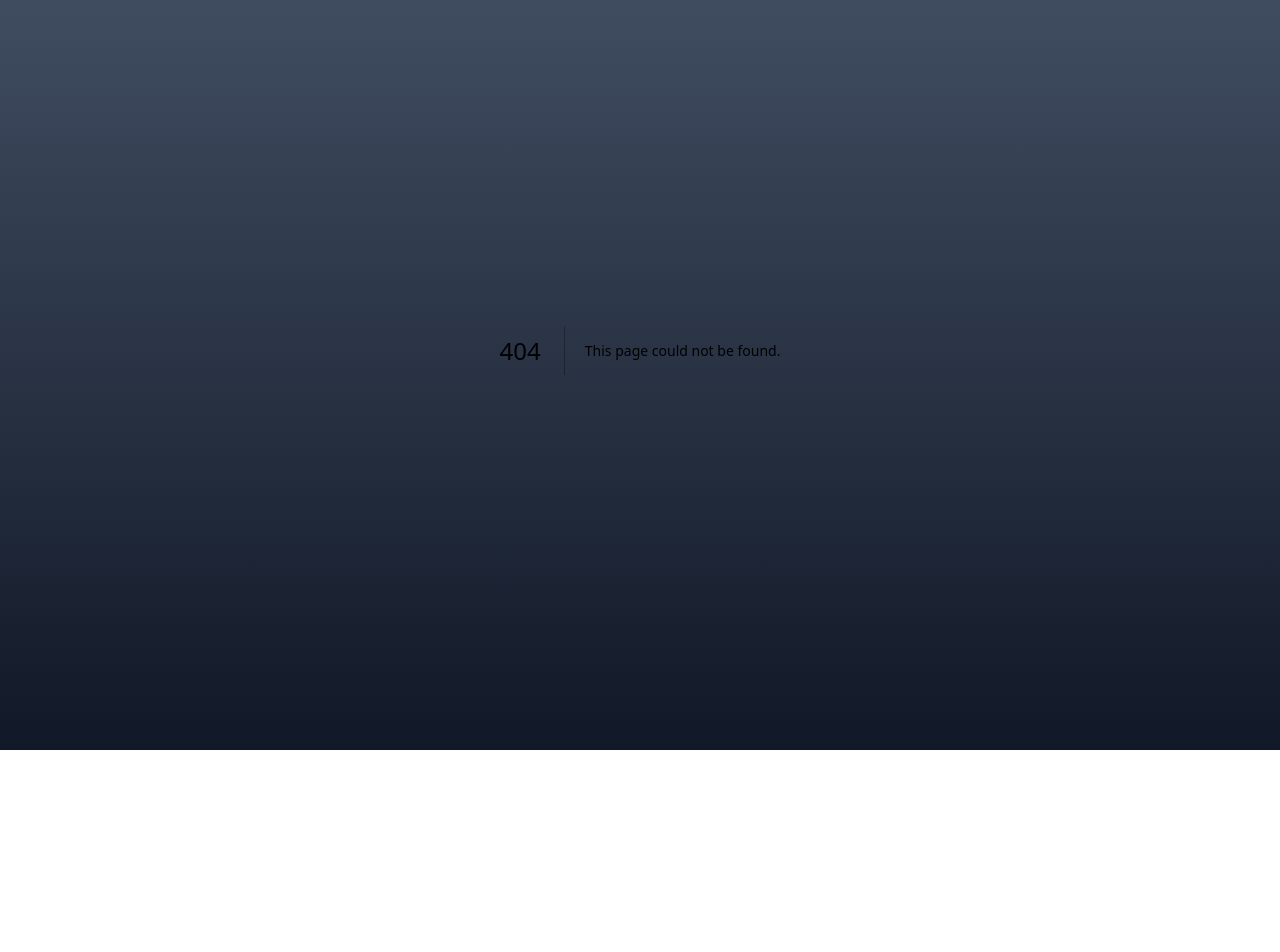
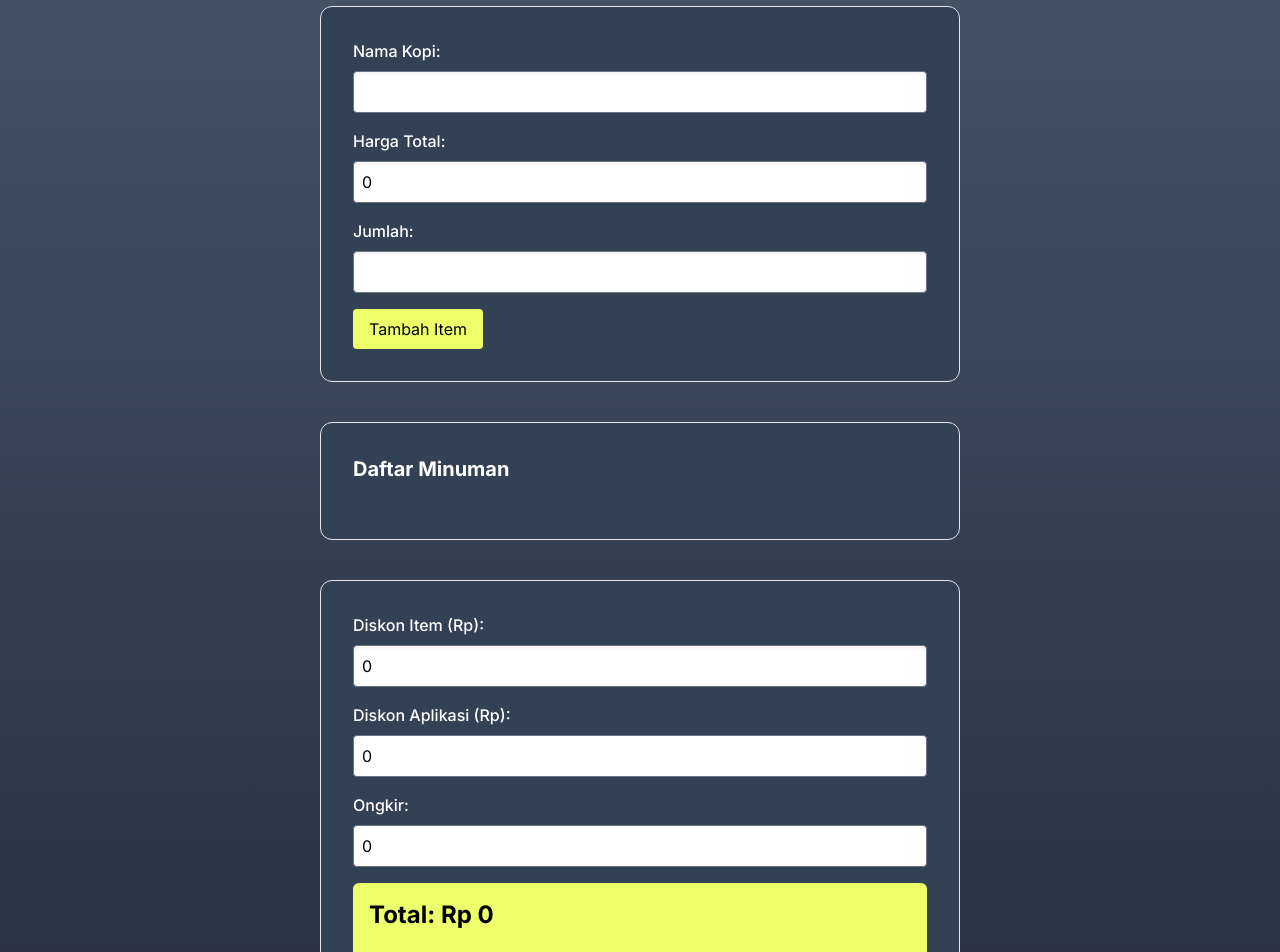
Before and after one commit to fasfashan/new-portfolio, a Next.js app: page /hitung-kopi in a window 1280 px wide. Before the commit this address had no page. Shown: the part 120-1072 px from the top of the page. Before the commit the page ends 870 px from the top, so only its background shows below. Built offline with nearby package versions, Linux system fonts and the light colour scheme.

Commit message:
update aplikasi split bill

```diff
--- /dev/null
+++ b/app/components/hitung-kopi.jsx
@@ -0,0 +1,211 @@
+"use client";
+import React, { useState } from "react";
+import Image from "next/image";
+
+function App() {
+  const [items, setItems] = useState([]);
+  const [name, setName] = useState("");
+  const [totalPrice, setTotalPrice] = useState("");
+  const [quantity, setQuantity] = useState("");
+  const [itemDiscount, setItemDiscount] = useState("");
+  const [appDiscount, setAppDiscount] = useState("");
+  const [shippingCost, setShippingCost] = useState("");
+
+  const addItem = (e) => {
+    e.preventDefault();
+    const parsedTotalPrice = parseFloat(totalPrice.replace(/\./g, "")) || 0;
+    const parsedQuantity = parseInt(quantity) || 0;
+
+    if (name && parsedTotalPrice > 0 && parsedQuantity > 0) {
+      setItems([
+        ...items,
+        { name, totalPrice: parsedTotalPrice, quantity: parsedQuantity },
+      ]);
+
+      // Reset form fields
+      setName("");
+      setTotalPrice("");
+      setQuantity("");
+    }
+  };
+
+  const removeItem = (index) => {
+    setItems(items.filter((_, i) => i !== index));
+  };
+
+  const calculateTotal = () => {
+    const subtotal = items.reduce((total, item) => total + item.totalPrice, 0);
+    const itemDiscountValue = parseFloat(itemDiscount.replace(/\./g, "")) || 0;
+    const appDiscountValue = parseFloat(appDiscount.replace(/\./g, "")) || 0;
+    const shippingCostValue = parseFloat(shippingCost.replace(/\./g, "")) || 0;
+
+    const total =
+      subtotal - itemDiscountValue - appDiscountValue + shippingCostValue;
+    return total.toLocaleString("id-ID");
+  };
+
+  const calculatePricePerItem = () => {
+    const subtotal = items.reduce((total, item) => total + item.totalPrice, 0);
+    const itemDiscountValue = parseFloat(itemDiscount.replace(/\./g, "")) || 0;
+    const appDiscountValue = parseFloat(appDiscount.replace(/\./g, "")) || 0;
+    const shippingCostValue = parseFloat(shippingCost.replace(/\./g, "")) || 0;
+
+    // Total diskon
+    const totalDiscount = itemDiscountValue + appDiscountValue;
+
+    // Total yang dikurangi diskon
+    const totalAfterDiscount = subtotal - totalDiscount;
+
+    // Harga per pcs dengan ongkir
+    return items.map((item) => {
+      // Diskon proporsional untuk setiap item
+      const discount = (item.totalPrice / subtotal) * totalDiscount;
+      const discountedPrice = item.totalPrice - discount;
+
+      // Ongkir proporsional untuk setiap item
+      const totalPriceWithShipping =
+        discountedPrice + shippingCostValue / items.length;
+      const pricePerItemWithShipping = totalPriceWithShipping / item.quantity;
+
+      return pricePerItemWithShipping.toLocaleString("id-ID", {
+        maximumFractionDigits: 0,
+      });
+    });
+  };
+
+  const formatNumber = (value) => {
+    const number = parseFloat(value.replace(/\./g, "")) || 0;
+    return number.toLocaleString("id-ID");
+  };
+
+  const handleChange = (setter) => (e) => {
+    const formattedValue = e.target.value.replace(/\./g, "");
+    setter(formattedValue);
+  };
+
+  const handleBlur = (setter) => (e) => {
+    setter(formatNumber(e.target.value));
+  };
+
+  return (
+    <div className="App container mx-auto max-w-2xl m-auto px-4 py-4 p-4">
+      <form
+        onSubmit={addItem}
+        className="mb-6 p-8 border bg-slate-700 shadow-slate-900 rounded-xl mt-10"
+      >
+        <div className="mb-4 space-y-2">
+          <label className="block text-white font-medium">Nama Kopi:</label>
+          <input
+            type="text"
+            value={name}
+            onChange={(e) => setName(e.target.value)}
+            className="border rounded w-full p-2 shadow-inner"
+            required
+          />
+        </div>
+        <div className="mb-4 space-y-2">
+          <label className="block text-white font-medium">Harga Total:</label>
+          <input
+            type="text"
+            value={formatNumber(totalPrice)}
+            onChange={handleChange(setTotalPrice)}
+            onBlur={handleBlur(setTotalPrice)}
+            className="border rounded w-full p-2 shadow-inner"
+            required
+          />
+        </div>
+        <div className="mb-4 space-y-2">
+          <label className="block text-white font-medium">Jumlah:</label>
+          <input
+            type="number"
+            value={quantity}
+            onChange={(e) => setQuantity(e.target.value)}
+            className="border rounded w-full p-2 shadow-inner"
+            required
+          />
+        </div>
+        <button type="submit" className="bg-primary px-4 py-2 rounded">
+          Tambah Item
+        </button>
+      </form>
+
+      <div className="p-8 border bg-slate-700 shadow-slate-900 rounded-xl mt-10">
+        <h2 className="text-xl text-white font-bold mb-4">Daftar Minuman</h2>
+        <ul className="text-white mb-6 space-y-3">
+          {items.map((item, index) => (
+            <li key={index} className="flex items-center justify-between">
+              <span>
+                🍺 {item.name} - Rp {item.totalPrice.toLocaleString("id-ID")}{" "}
+                {item.quantity} pcs
+              </span>
+              <button
+                onClick={() => removeItem(index)}
+                className="bg-red-500 text-white px-2 py-1 rounded"
+              >
+                Hapus
+              </button>
+            </li>
+          ))}
+        </ul>
+      </div>
+
+      <div className="mb-6 p-8 border bg-slate-700 shadow-slate-900 rounded-xl mt-10">
+        <div className="mb-4 space-y-2">
+          <label className="block font-medium text-white">
+            Diskon Item (Rp):
+          </label>
+          <input
+            type="text"
+            value={formatNumber(itemDiscount)}
+            onChange={handleChange(setItemDiscount)}
+            onBlur={handleBlur(setItemDiscount)}
+            className="border rounded w-full p-2 shadow-inner"
+          />
+        </div>
+        <div className="mb-4 space-y-2">
+          <label className="block font-medium text-white">
+            Diskon Aplikasi (Rp):
+          </label>
+          <input
+            type="text"
+            value={formatNumber(appDiscount)}
+            onChange={handleChange(setAppDiscount)}
+            onBlur={handleBlur(setAppDiscount)}
+            className="border rounded w-full p-2"
+          />
+        </div>
+        <div className="mb-4 space-y-2">
+          <label className="block font-medium text-white">Ongkir:</label>
+          <input
+            type="text"
+            value={formatNumber(shippingCost)}
+            onChange={handleChange(setShippingCost)}
+            onBlur={handleBlur(setShippingCost)}
+            className="border rounded w-full p-2"
+          />
+        </div>
+        <div className="bg-primary p-4 space-y-4 rounded-md">
+          <p className="font-bold text-2xl">Total: Rp {calculateTotal()}</p>
+          <ul className=" mb-6">
+            {items.map((item, index) => (
+              <li key={index}>
+                🍺 {item.name} - Rp {calculatePricePerItem()[index]} per pcs
+                (setelah diskon)
+              </li>
+            ))}
+          </ul>
+        </div>
+      </div>
+
+      <Image
+        className="m-auto rounded-xl"
+        src="/meme-kopi.jpg"
+        width={600}
+        height={400}
+        alt="DIgmar"
+      />
+    </div>
+  );
+}
+
+export default App;
--- a/app/components/main.jsx
+++ b/app/components/main.jsx
@@ -22,11 +22,11 @@ export default function Main() {
     return () => clearInterval(interval); // Bersihkan interval saat komponen dilepas
   }, []);
   return (
-    <main className="m-auto px-4 gap-8 mt-12 grid grid-cols-12 max-w-6xl">
+    <main className="m-auto px-4 gap-8 mt-12 grid grid-cols-12 md:max-w-6xl">
       <div className="space-y-10 md:col-span-6 col-span-12 ">
         <div className="space-y-4">
           <div className="spacey-1">
-            <h1 className="md:text-5xl text-3xl tracking-tight text-white md:tracking-tighter">
+            <h1 className="md:text-6xl text-3xl tracking-tight text-white md:tracking-tighter">
               Senior UI{" "}
               <span className="text-primary relative">
                 <Typewriter
@@ -60,13 +60,15 @@ export default function Main() {
                 </span>
               </span>
             </h1>
-            <h1 className="md:text-5xl text-3xl text-white md:tracking-tighter">
+            <h1 className="md:text-6xl text-3xl text-white md:tracking-tighter">
               Based in Indonesia.
             </h1>
           </div>
           <p className="text-lg text-neutral-300">
-            My name is Fasha. I can help you design and develop a user friendly
-            website. Let's work together to elevate your projects.
+            Hi! My name is Fasha, a designer who can{" "}
+            <span className="text-primary font-semibold">code</span>. I can help
+            you design and develop a user friendly website. Let's work together
+            to elevate your projects.
           </p>
         </div>
         <a
--- a/app/components/navbar.jsx
+++ b/app/components/navbar.jsx
@@ -4,7 +4,7 @@ import Link from "next/link";
 export default function Navbar() {
   return (
     <div className="flex  max-w-6xl  m-auto px-4 py-4  items-center pb-4 justify-between border-black">
-      <Link className="text-black   items-center  text-white text-2xl" href="/">
+      <Link className="   items-center  text-white text-2xl" href="/">
         Fasha ©
       </Link>
       <a
--- /dev/null
+++ b/app/hitung-kopi/page.jsx
@@ -0,0 +1,37 @@
+/* eslint-disable react/no-unescaped-entities */
+
+import HitungKopi from "@/app/components/hitung-kopi";
+export const metadata = {
+  title: "Hitung Kopi | Digital Marketing",
+  description: "Ayo dihitung dan dibayar!",
+  twitter: {
+    card: "summary_large_image",
+    url: "https://www.muhamadfasha.xyz",
+    title: "Hitung Kopi | Digital Marketing",
+    description: "Ayo dihitung dan dibayar!",
+    image: "/og_image_league.jpg",
+    site: "@fasfashan",
+    creator: "@fasfashan",
+  },
+  openGraph: {
+    title: "Hitung Kopi | Digital Marketing",
+    description: "Ayo dihitung dan dibayar!",
+    url: "https://www.muhamadfasha.xyz",
+    siteName: "Fasha Fadillah",
+    images: [
+      {
+        url: "/og_image_kopi.jpg",
+      },
+    ],
+    locale: "en_ID",
+    type: "website",
+  },
+};
+
+export default function Page() {
+  return (
+    <>
+      <HitungKopi />
+    </>
+  );
+}
```
Also changed, not shown: public/meme-kopi.jpg (added), public/og_image_kopi.jpg (added).
